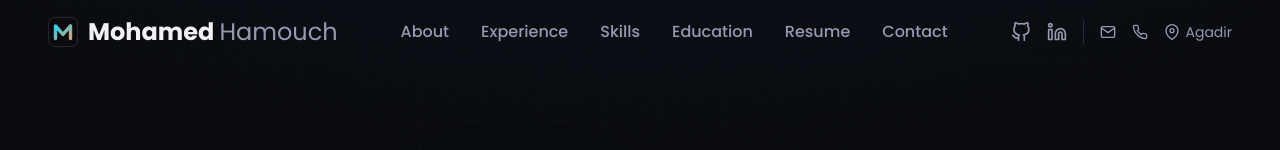
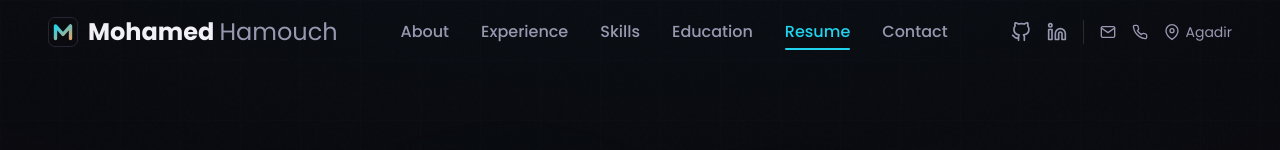
Before and after one commit to MohamedHamouch/Portfolio, a React (Vite) app: page / in a window 1280 px wide. Shown: the top 150 px of the page. Built offline with nearby package versions, Linux system fonts and the light colour scheme.

Commit message:
feat: highlight the current section in the navbar

```diff
--- a/src/components/Navbar.jsx
+++ b/src/components/Navbar.jsx
@@ -10,18 +10,50 @@ const navItems = [
   { name: 'Contact', href: '#contact' },
 ];
 
+// Scroll-spy targets in page order. #cv (the resume card) sits inside #contact, after
+// the contact cards, so it comes last even though the nav lists Resume first.
+const spyIds = ['about', 'experience', 'skills', 'education', 'contact', 'cv'];
+
 const Navbar = () => {
   const [isScrolled, setIsScrolled] = useState(false);
   const [isMobileMenuOpen, setIsMobileMenuOpen] = useState(false);
+  const [activeId, setActiveId] = useState('');
 
   useEffect(() => {
-    const handleScroll = () => {
+    let frame = 0;
+    const update = () => {
+      frame = 0;
       setIsScrolled(window.scrollY > 50);
+
+      // Active = the last target whose top has passed a line 35% down the viewport.
+      // Above About (the hero) nothing is active.
+      const line = window.innerHeight * 0.35;
+      let current = '';
+      for (const id of spyIds) {
+        const el = document.getElementById(id);
+        if (el && el.getBoundingClientRect().top <= line) current = id;
+      }
+      // At the very bottom the resume card can't reach the line; count it as reached.
+      const atBottom = window.innerHeight + window.scrollY >= document.documentElement.scrollHeight - 2;
+      if (atBottom) current = spyIds[spyIds.length - 1];
+      setActiveId(current);
+    };
+    // One measurement per frame, however many scroll events fire.
+    const onScroll = () => {
+      if (!frame) frame = requestAnimationFrame(update);
     };
 
-    window.addEventListener('scroll', handleScroll);
-    return () => window.removeEventListener('scroll', handleScroll);
+    update();
+    window.addEventListener('scroll', onScroll, { passive: true });
+    window.addEventListener('resize', onScroll);
+    return () => {
+      window.removeEventListener('scroll', onScroll);
+      window.removeEventListener('resize', onScroll);
+      cancelAnimationFrame(frame);
+    };
   }, []);
+
+  const isActive = (item) => item.href === `#${activeId}`;
 
   return (
     <nav
@@ -56,9 +88,18 @@ const Navbar = () => {
             <a
               key={item.name}
               href={item.href}
-              className="text-[var(--color-text-muted)] hover:text-[var(--color-accent)] text-base font-medium transition-colors duration-300"
+              aria-current={isActive(item) ? 'location' : undefined}
+              className={`relative py-1 text-base font-medium transition-colors duration-300 hover:text-[var(--color-accent)] ${
+                isActive(item) ? 'text-[var(--color-accent)]' : 'text-[var(--color-text-muted)]'
+              }`}
             >
               {item.name}
+              <span
+                aria-hidden="true"
+                className={`absolute left-0 right-0 -bottom-0.5 h-0.5 rounded-full bg-[var(--color-accent)] origin-left transition-transform duration-300 ${
+                  isActive(item) ? 'scale-x-100' : 'scale-x-0'
+                }`}
+              />
             </a>
           ))}
         </div>
@@ -145,7 +186,10 @@ const Navbar = () => {
               <a
                 key={item.name}
                 href={item.href}
-                className="text-[var(--color-text)] hover:text-[var(--color-accent)] transition-colors"
+                aria-current={isActive(item) ? 'location' : undefined}
+                className={`hover:text-[var(--color-accent)] transition-colors ${
+                  isActive(item) ? 'text-[var(--color-accent)]' : 'text-[var(--color-text)]'
+                }`}
                 style={{ fontSize: '1.25rem', fontWeight: '500', padding: '0.75rem 0', borderBottom: '1px solid var(--color-border)' }}
                 onClick={() => setIsMobileMenuOpen(false)}
               >
```
